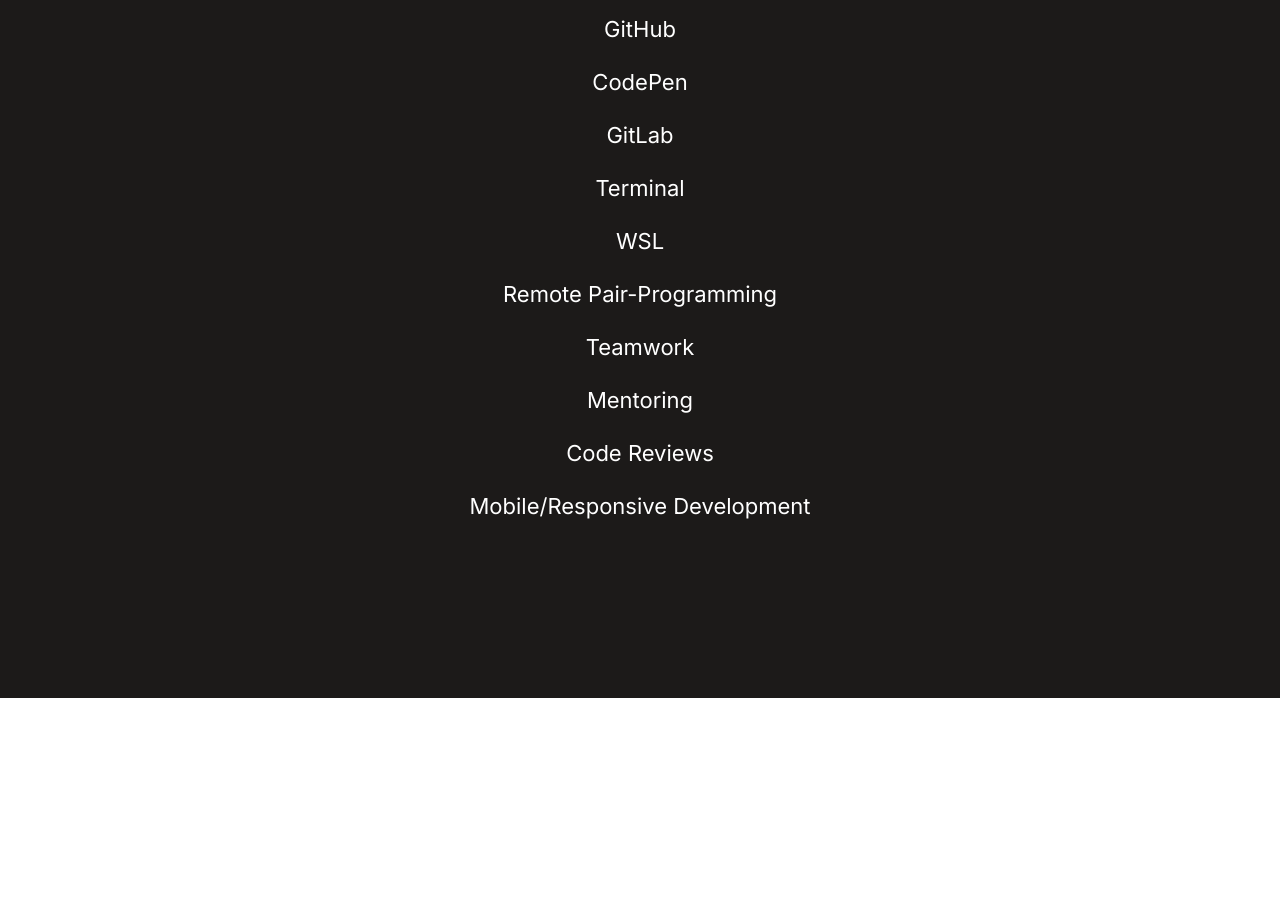
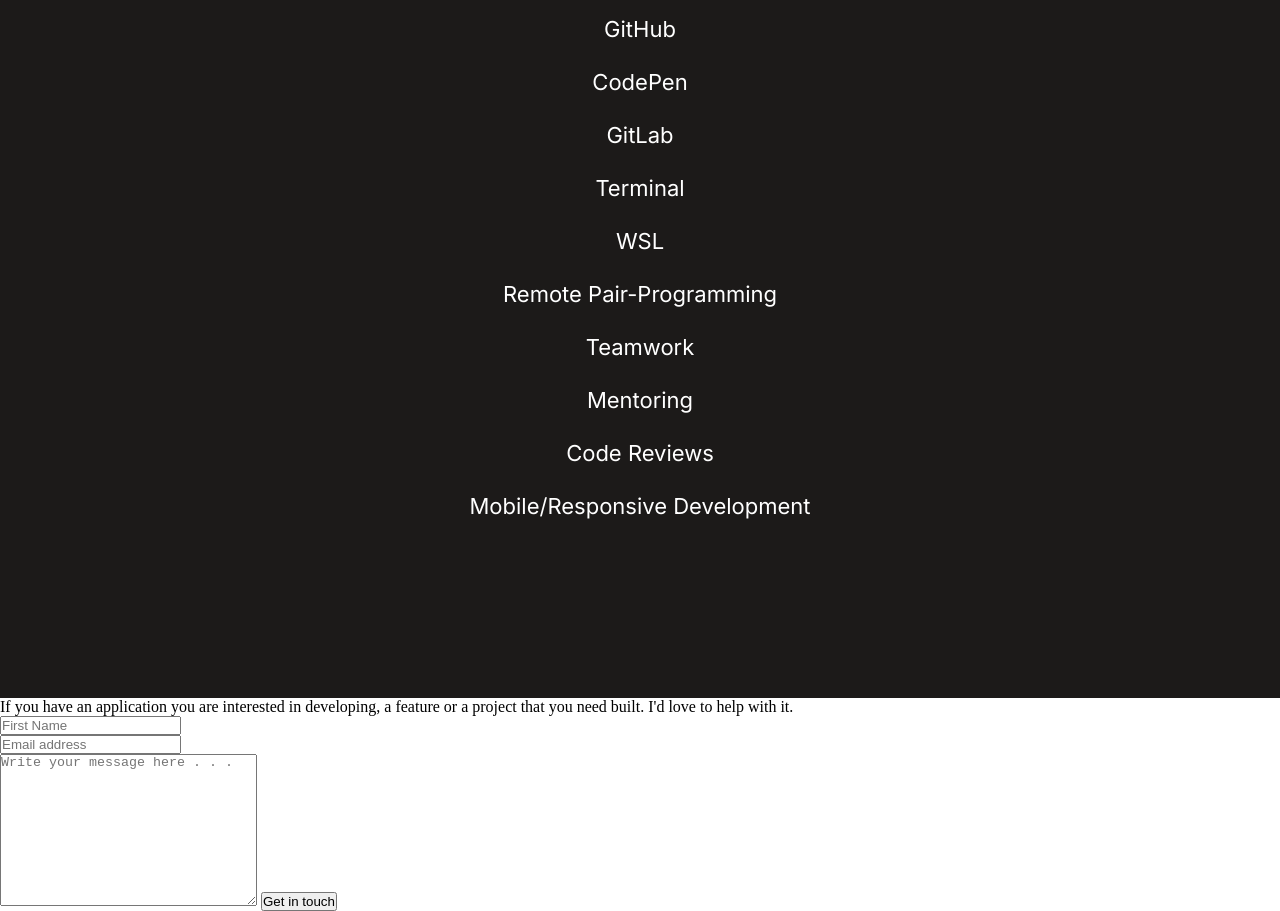
Before and after one commit to SamArsanios/cr-training-contact-form, a plain HTML site: page index.html in a window 1280 px wide. Shown: the part 6009-6920 px from the top of the page. Before the commit the page ends 6707 px from the top, so only its background shows below. Drawn offline with Linux system fonts and the light colour scheme.

Commit message:
Add input boxes, textarea and button to make contact form

```diff
--- a/index.html
+++ b/index.html
@@ -291,6 +291,36 @@
       </div>
     </main>
 
+    <footer class="footer">
+      <form
+        action="https://formspree.io/f/myylvbrd"
+        method="POST"
+        class="form-container"
+      >
+      <p>
+        If you have an application you are interested in developing, a feature or a project that you need built. I'd love to help with it.
+      </p>
+      <div class="inputs">
+        <div class="name-input">
+          <div class="first-name">
+            <input type="text" placeholder="First Name" required />
+          </div>
+        </div>
+        <div class="email">
+          <input type="email" placeholder="Email address" required />
+        </div>
+        <textarea
+          id="body"
+          cols="30"
+          rows="10"
+          placeholder="Write your message here . . ."
+          required
+        ></textarea>
+        <button class="btn" type="submit">Get in touch</button>
+      </div>
+      </form>
+    </footer>
+
     <script
       src="https://kit.fontawesome.com/e966a3bd22.js"
       crossorigin="anonymous"
```
